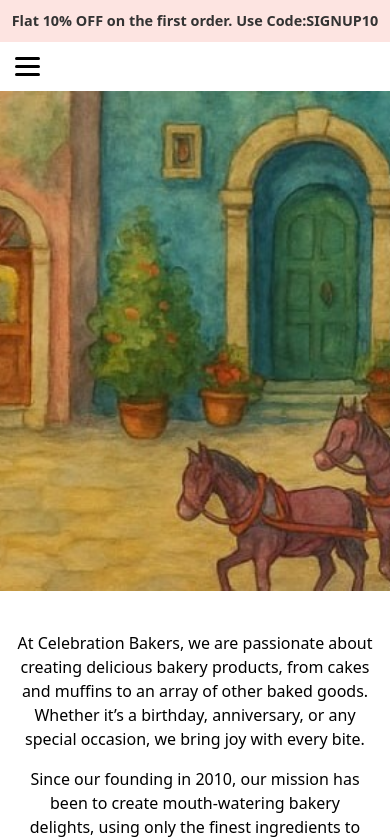
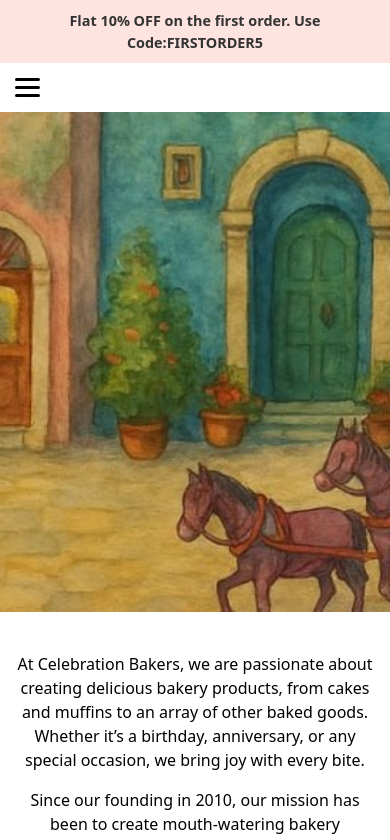
Before and after one commit to celebrationbakersofficial/celebratiobakers, a React (Vite) app: page /Aboutus in a window 390 px wide. Shown: the top 840 px of the page. Built offline with nearby package versions, Linux system fonts and the light colour scheme.

Commit message:
new design changes for mobile devices

```diff
--- a/src/components/Navbar/Navbar.jsx
+++ b/src/components/Navbar/Navbar.jsx
@@ -232,7 +232,7 @@ const Navbar = ({ isSticky, menuOpen, toggleMenu }) => {
     <div className="promo-banner">
     <p>
       <strong>Flat 10% OFF on the first order. </strong> <strong>Use Code:</strong>
-      <strong>SIGNUP10</strong>
+      <strong>FIRSTORDER5</strong>
     </p>
   </div>
     <nav
```
